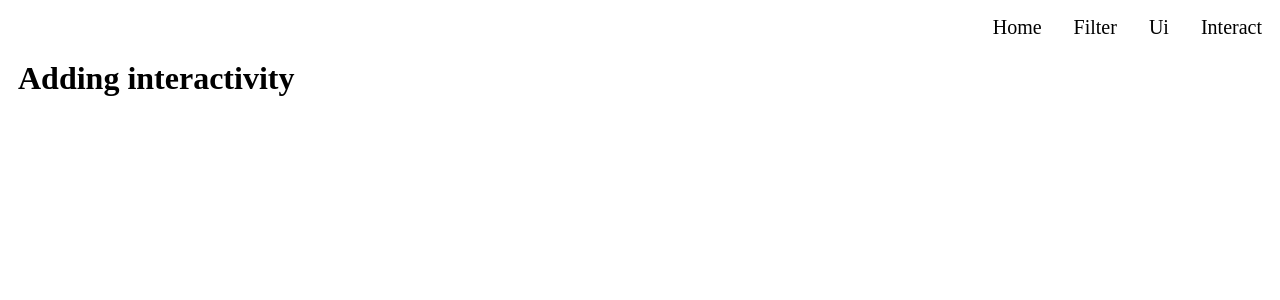
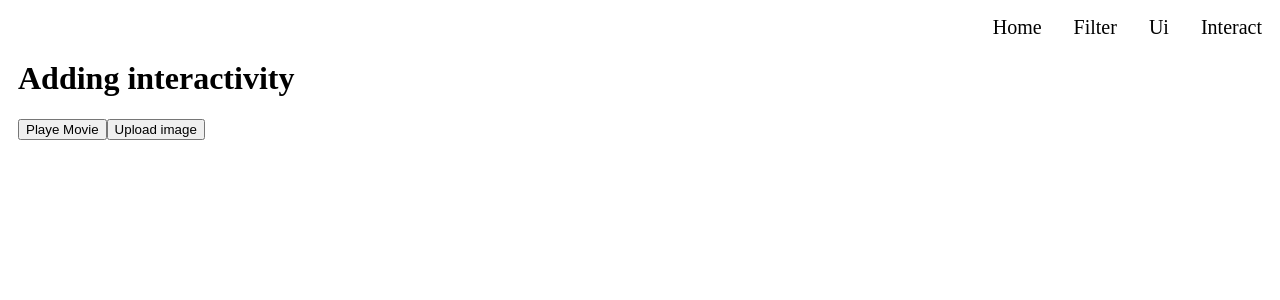
Before and after one commit to mszahan/react-official, a React (Vite) app: page /interact in a window 1280 px wide. Shown: the top 300 px of the page. Built offline with nearby package versions, Linux system fonts and the light colour scheme.

Commit message:
used children props for the interactivity of the button

```diff
--- /dev/null
+++ b/src/components/interact/Event.jsx
@@ -0,0 +1,36 @@
+function AlertButton({message, children}) {
+    return (
+        <button onClick={() => alert(message)}>
+            {children}
+        </button>
+    )
+}
+
+export default function ToolBar() {
+    return (
+        <div>
+            <AlertButton message={'started playing the movie'}>
+                Playe Movie
+            </AlertButton>
+
+            <AlertButton message={'you cannot upload image'}>
+                Upload image
+            </AlertButton>
+        </div>
+    )
+}
+
+
+
+
+export function Button(){
+    function handleClick() {
+        alert('you clicked the button')
+    }
+
+    return (
+        <button onClick={handleClick}>
+            Click
+        </button>
+    )
+}
--- a/src/components/interact/Interact.jsx
+++ b/src/components/interact/Interact.jsx
@@ -1,8 +1,10 @@
+import ToolBar from "./Event";
 
 function Interact () {
     return (
         <div className="interact">
             <h1>Adding interactivity</h1>
+            <ToolBar/>
         </div>
     )
 }
```
